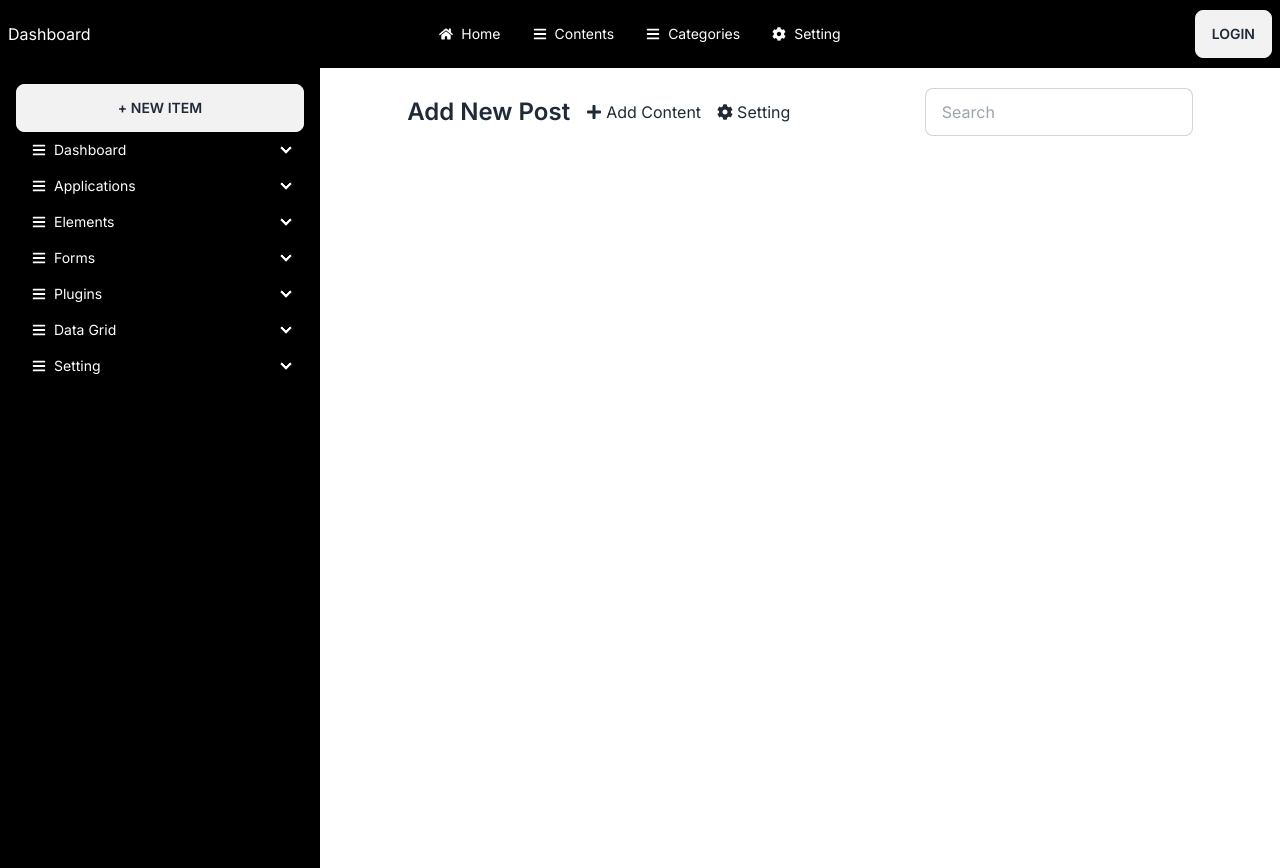
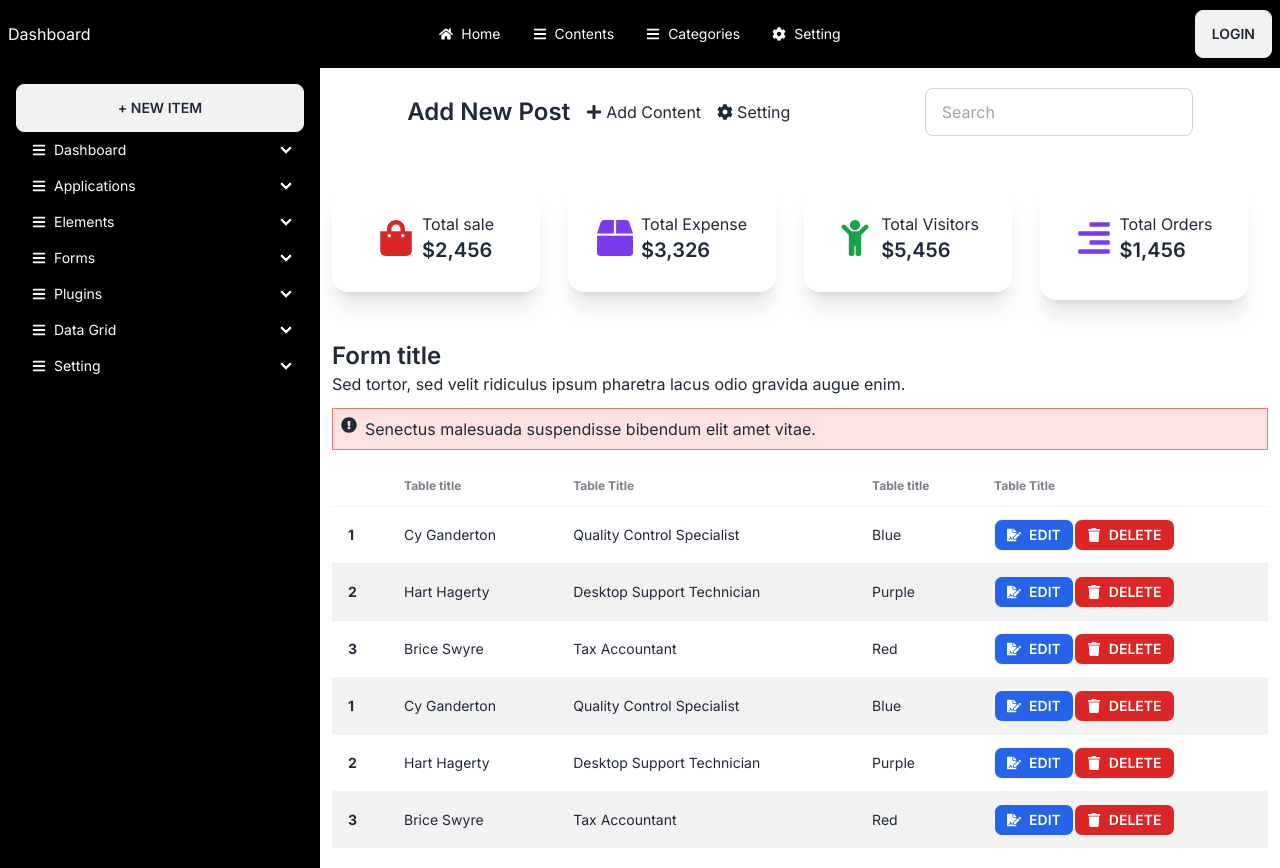
Before and after one commit to Shakilbhuyan/dashboard-job-task, a Next.js app: page / in a window 1280 px wide. Built offline with nearby package versions, Linux system fonts and the light colour scheme.

Commit message:
tabe complete

```diff
--- a/src/Components/dashboard/Dashboard.jsx
+++ b/src/Components/dashboard/Dashboard.jsx
@@ -1,6 +1,8 @@
 import React from 'react';
-import { FaBars} from "react-icons/fa";
+import { FaBars } from "react-icons/fa";
 import DashboardNav from './dashboardNav/DashboardNav';
+import Card from './dashboardCard/Card';
+import Table from './dashboardTable/Table';
 
 const Dashboard = () => {
     return (
@@ -8,9 +10,10 @@ const Dashboard = () => {
             <input id="my-drawer-2" type="checkbox" className="drawer-toggle" />
             <div className="drawer-content">
                 {/* Page content here */}
+                <label htmlFor="my-drawer-2" className="btn btn-primary drawer-button lg:hidden">Open drawer</label>
                 <DashboardNav></DashboardNav>
-    <label htmlFor="my-drawer-2" className="btn btn-primary drawer-button lg:hidden">Open drawer</label>
-
+                <Card></Card>
+                <Table></Table>
             </div>
             <div className="drawer-side ">
                 <label htmlFor="my-drawer-2" className="drawer-overlay"></label>
--- /dev/null
+++ b/src/Components/dashboard/dashboardCard/Card.jsx
@@ -0,0 +1,55 @@
+import React from 'react';
+import { FaShoppingBag, FaBox , FaChild, FaAlignRight} from 'react-icons/fa';
+
+const Card = () => {
+    return (
+        <div className='grid lg:grid-cols-4 gap-2 my-4 p-3'>
+            <div className="card w-52 bg-base-100 shadow-xl mb-2">
+                <div className="flex justify-center items-center gap-2 p-7">
+                    <div>
+                       <span className='text-4xl text-red-600'> <FaShoppingBag></FaShoppingBag></span>
+                    </div>
+                    <div>
+                    <p>Total sale</p>
+                    <h2 className="card-title">$2,456</h2>
+                    </div>
+                </div>
+            </div>
+            <div className="card w-52 bg-base-100 shadow-xl mb-2">
+                <div className="flex justify-center items-center gap-2 p-7">
+                    <div>
+                       <span className='text-4xl text-violet-600'> <FaBox></FaBox></span>
+                    </div>
+                    <div>
+                    <p>Total Expense</p>
+                    <h2 className="card-title">$3,326</h2>
+                    </div>
+                </div>
+            </div>
+            <div className="card w-52 bg-base-100 shadow-xl mb-2">
+                <div className="flex justify-center items-center gap-2 p-7">
+                    <div>
+                       <span className='text-4xl text-green-600'> <FaChild></FaChild></span>
+                    </div>
+                    <div>
+                    <p>Total Visitors</p>
+                    <h2 className="card-title">$5,456</h2>
+                    </div>
+                </div>
+            </div>
+            <div className="card w-52 bg-base-100 shadow-xl">
+                <div className="flex justify-center items-center gap-2 p-7">
+                    <div>
+                       <span className='text-4xl text-violet-600'> <FaAlignRight></FaAlignRight></span>
+                    </div>
+                    <div>
+                    <p>Total Orders</p>
+                    <h2 className="card-title">$1,456</h2>
+                    </div>
+                </div>
+            </div>
+        </div>
+    );
+};
+
+export default Card;
--- /dev/null
+++ b/src/Components/dashboard/dashboardTable/Table.jsx
@@ -0,0 +1,82 @@
+import React from 'react';
+import { FaExclamationCircle, FaFileSignature, FaTrash } from 'react-icons/fa';
+
+const Table = () => {
+    return (
+        <div className='p-3'>
+            <h2 className='text-2xl font-semibold'>Form title</h2>
+            <p>Sed tortor, sed velit ridiculus ipsum pharetra lacus odio gravida augue enim.</p>
+            <p className='border border-red-400 p-2 bg-red-100 flex  gap-2 my-3'><FaExclamationCircle></FaExclamationCircle>Senectus malesuada suspendisse bibendum elit amet vitae.</p>
+            <div className="overflow-x-auto mt-4">
+                <table className="table table-zebra">
+                    {/* head */}
+                    <thead>
+                        <tr>
+                            <th></th>
+                            <th>Table title</th>
+                            <th>Table Title</th>
+                            <th>Table title</th>
+                            <th>Table Title</th>
+                        </tr>
+                    </thead>
+                    <tbody>
+                        {/* row 1 */}
+                        <tr>
+                            <th>1</th>
+                            <td>Cy Ganderton</td>
+                            <td>Quality Control Specialist</td>
+                            <td>Blue</td>
+                            <td><button className="btn btn-sm bg-blue-600 text-white"><FaFileSignature></FaFileSignature>Edit</button><button className="btn btn-sm bg-red-600 text-white"><FaTrash></FaTrash>Delete</button></td>
+
+                        </tr>
+                        {/* row 2 */}
+                        <tr>
+                            <th>2</th>
+                            <td>Hart Hagerty</td>
+                            <td>Desktop Support Technician</td>
+                            <td>Purple</td>
+                            <td><button className="btn btn-sm bg-blue-600 text-white"><FaFileSignature></FaFileSignature>Edit</button><button className="btn btn-sm bg-red-600 text-white"><FaTrash></FaTrash>Delete</button></td>
+
+                        </tr>
+                        {/* row 3 */}
+                        <tr>
+                            <th>3</th>
+                            <td>Brice Swyre</td>
+                            <td>Tax Accountant</td>
+                            <td>Red</td>
+                            <td><button className="btn btn-sm bg-blue-600 text-white"><FaFileSignature></FaFileSignature>Edit</button><button className="btn btn-sm bg-red-600 text-white"><FaTrash></FaTrash>Delete</button></td>
+                        </tr>
+                        {/* row 1 */}
+                        <tr>
+                            <th>1</th>
+                            <td>Cy Ganderton</td>
+                            <td>Quality Control Specialist</td>
+                            <td>Blue</td>
+                            <td><button className="btn btn-sm bg-blue-600 text-white"><FaFileSignature></FaFileSignature>Edit</button><button className="btn btn-sm bg-red-600 text-white"><FaTrash></FaTrash>Delete</button></td>
+
+                        </tr>
+                        {/* row 2 */}
+                        <tr>
+                            <th>2</th>
+                            <td>Hart Hagerty</td>
+                            <td>Desktop Support Technician</td>
+                            <td>Purple</td>
+                            <td><button className="btn btn-sm bg-blue-600 text-white"><FaFileSignature></FaFileSignature>Edit</button><button className="btn btn-sm bg-red-600 text-white"><FaTrash></FaTrash>Delete</button></td>
+
+                        </tr>
+                        {/* row 3 */}
+                        <tr>
+                            <th>3</th>
+                            <td>Brice Swyre</td>
+                            <td>Tax Accountant</td>
+                            <td>Red</td>
+                            <td><button className="btn btn-sm bg-blue-600 text-white"><FaFileSignature></FaFileSignature>Edit</button><button className="btn btn-sm bg-red-600 text-white"><FaTrash></FaTrash>Delete</button></td>
+                        </tr>
+                    </tbody>
+                </table>
+            </div>
+        </div>
+    );
+};
+
+export default Table;
```
Lines whose indentation alone changed are shown as unchanged.
